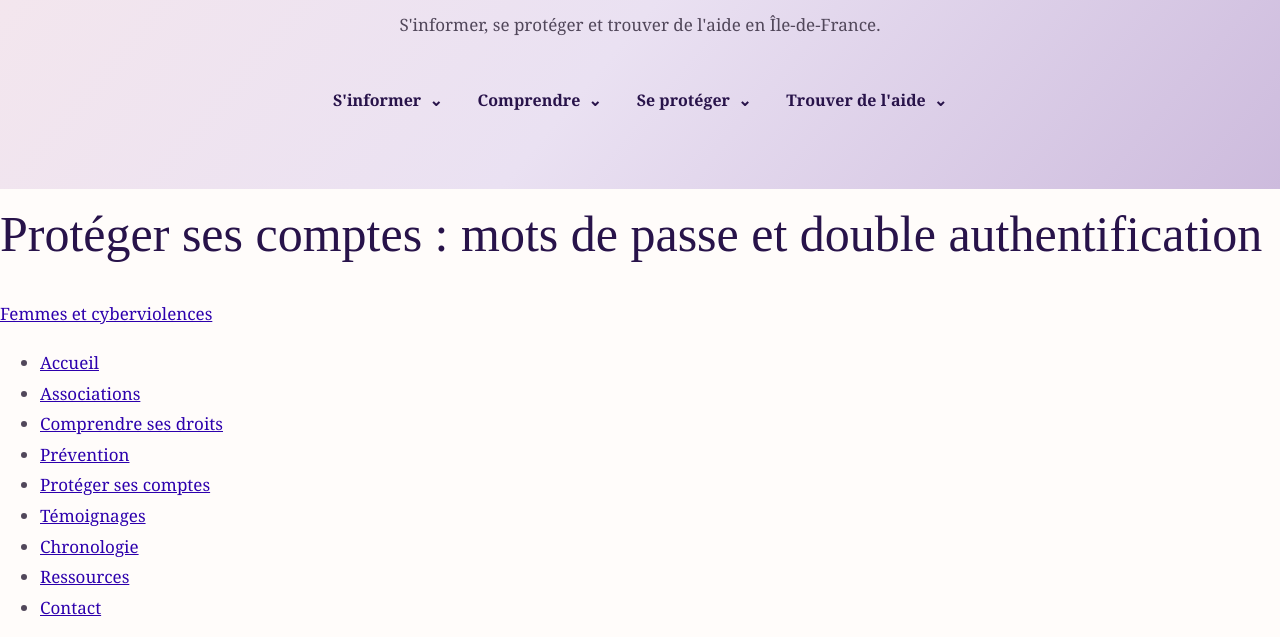
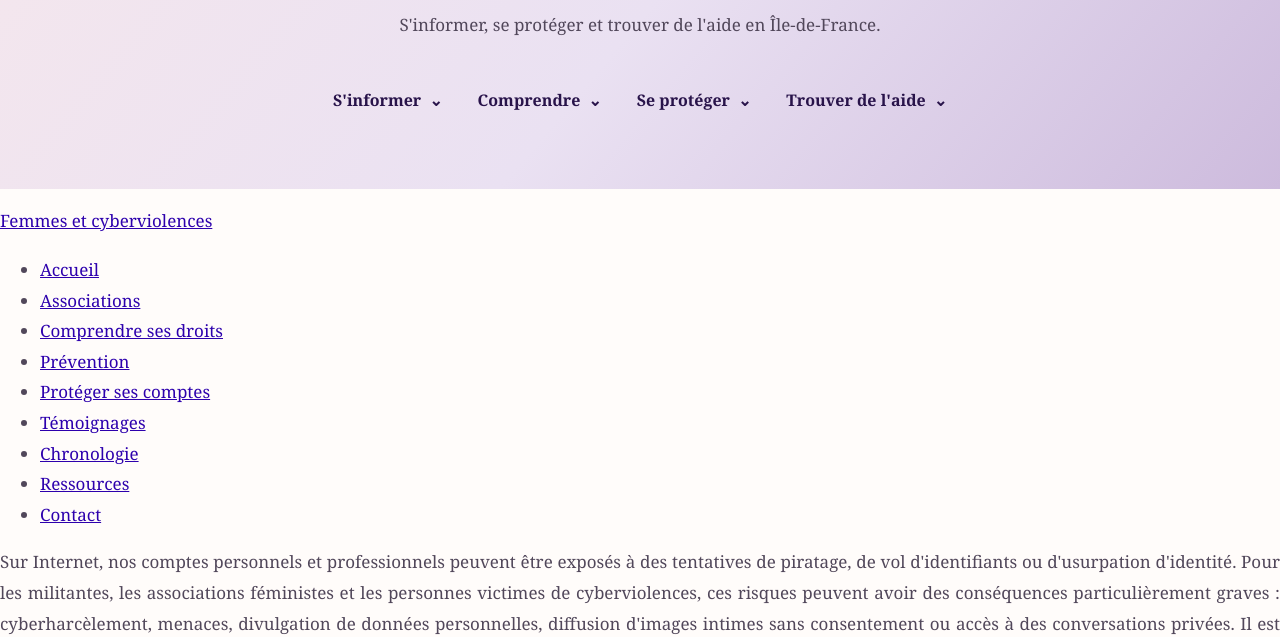
Before and after one commit to sijran/site-associations-femmes, a plain HTML site: page protegersescomptes.html in a window 1280 px wide. Shown: the part 150-787 px from the top of the page. Drawn offline with Linux system fonts and the light colour scheme.

Commit message:
Refactor HTML structure in protegersescomptes.html
Removed unnecessary header tags and cleaned up HTML structure.

```diff
--- a/protegersescomptes.html
+++ b/protegersescomptes.html
@@ -57,7 +57,7 @@ document.addEventListener("DOMContentLoaded", function () {
         <!-- Sous-titre du site -->
         <p>S'informer, se protéger et trouver de l'aide en Île-de-France.</p>
 
-        <!-- Menu principal de navigation -->
+         <!-- Menu principal de navigation -->
         <nav class="navigation-principale">
 
             <details class="menu-deroulant">
@@ -95,12 +95,6 @@ document.addEventListener("DOMContentLoaded", function () {
         </nav>
 
     </header>
-
-    <h1>Protéger ses comptes : mots de passe et double authentification</h1></head>
-</head>
-
-<body>
-    <header>
         <p><a href="index.html">Femmes et cyberviolences</a></p>
 
         <nav aria-label="Navigation principale">
```
